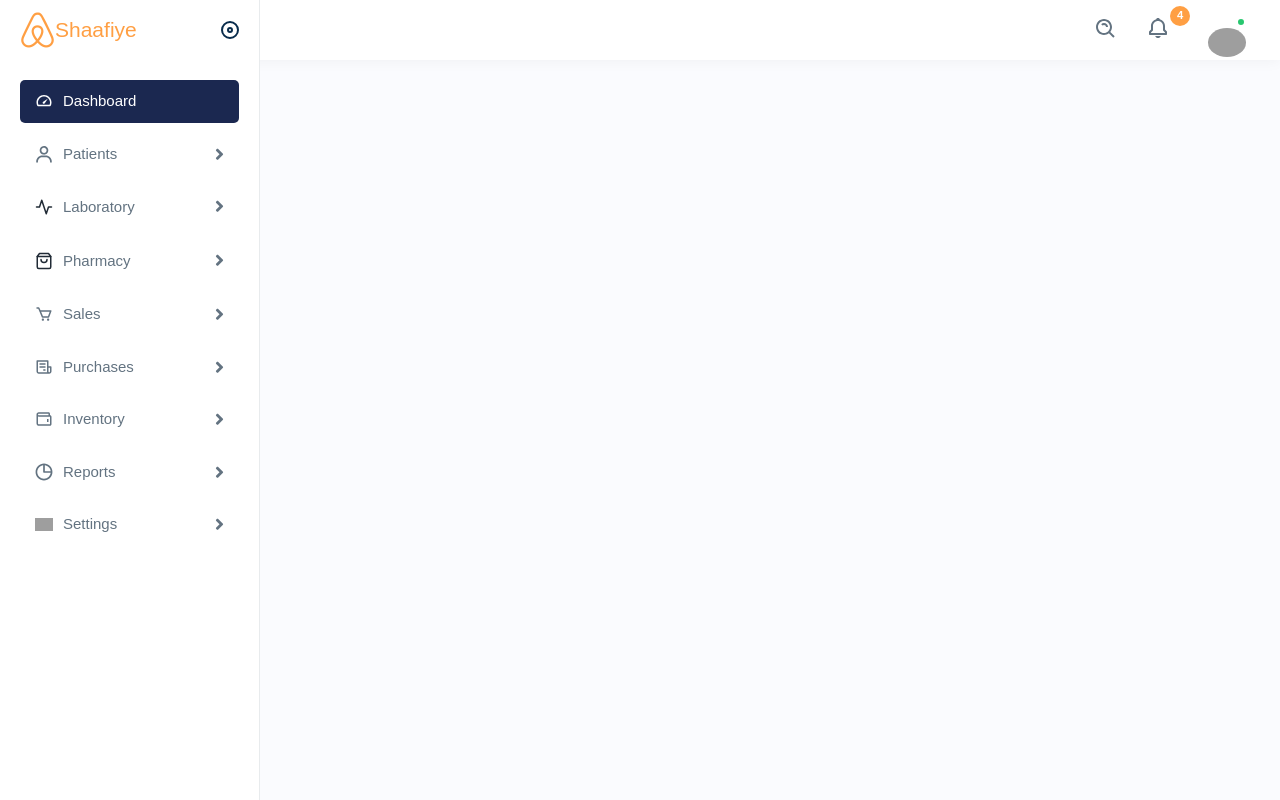
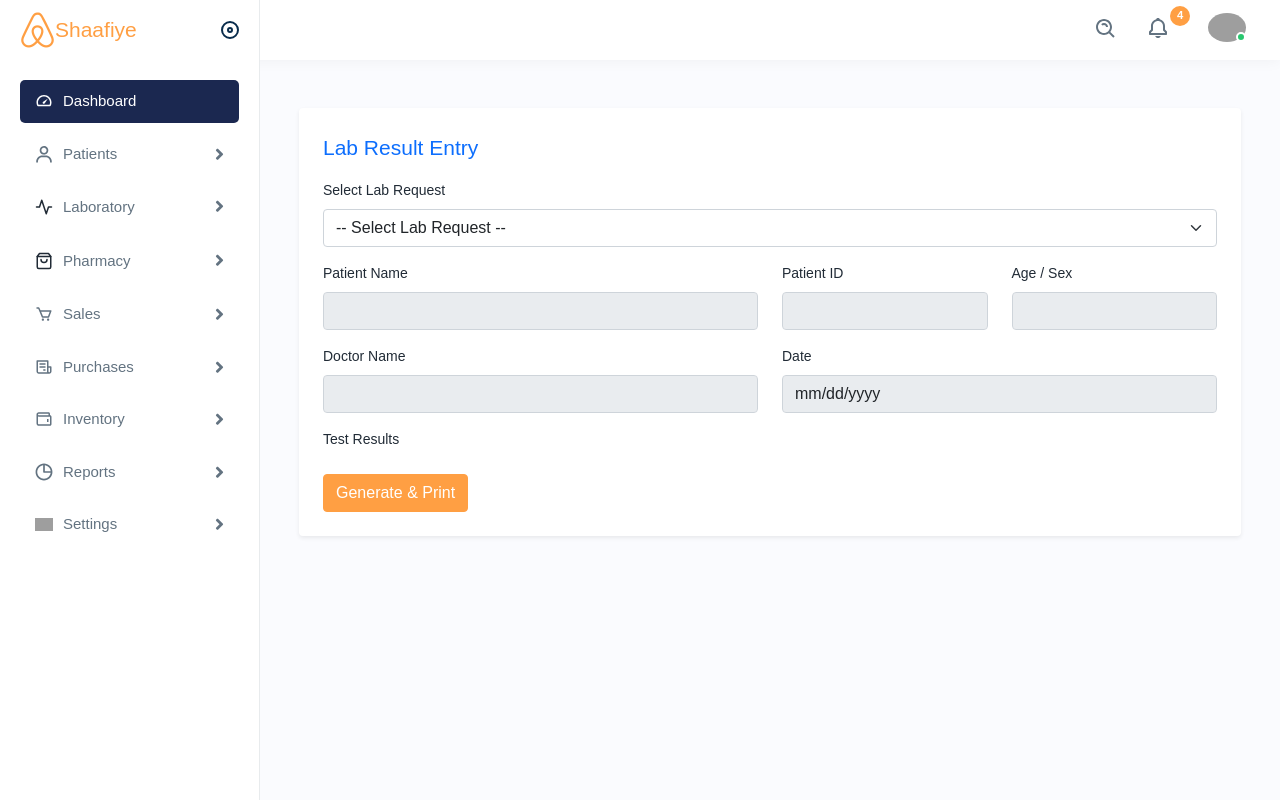
Before and after one commit to qoryooley12/pharmacy_system, a PHP site: page /pharmacy_system/Admin/lab-results-entry.php in a window 1280 px wide. Run offline with PHP 8.4, Linux system fonts and the light colour scheme; data comes from the database, SQL or seed files in the repository; some libraries are stand-ins or nearby versions; grey boxes are pictures that could not be loaded.

Commit message:
i commited lab-result-entery

```diff
--- a/Admin/lab-results-entry.php
+++ b/Admin/lab-results-entry.php
@@ -1,5 +1,5 @@
 <?php
-// include ("../includes/lab-results-entry.php");
+include ("../includes/lab-results-entry.php");
 include ("../includes/footer.php");
 include ("../includes/header.php");
 include ("../includes/sidebar.php");
--- /dev/null
+++ b/includes/lab-results-entry.php
@@ -0,0 +1,262 @@
+<!DOCTYPE html>
+<html lang="en">
+<head>
+  <meta charset="UTF-8" />
+  <meta name="viewport" content="width=device-width, initial-scale=1.0"/>
+  <title>Lab Result Entry</title>
+  <link href="https://cdn.jsdelivr.net/npm/bootstrap@5.3.2/dist/css/bootstrap.min.css" rel="stylesheet" />
+  <style>
+    body {
+      background: #f8f9fa;
+    }
+    @media print {
+      @page {
+        size: A4 portrait;
+        margin: 10mm;
+      }
+      body * {
+        visibility: hidden;
+      }
+      #printSection, #printSection * {
+        visibility: visible;
+      }
+      #printSection {
+        position: absolute;
+        left: 0;
+        top: 0;
+        width: 100%;
+        padding: 0;
+        margin: 0;
+      }
+      .no-print {
+        display: none !important;
+      }
+    }
+    .pharmacy-header {
+      display: flex;
+      align-items: center;
+      justify-content: center;
+      gap: 10px;
+      margin-bottom: 20px;
+    }
+    .pharmacy-header i {
+      font-size: 50px;
+      color: #0d6efd;
+    }
+    .pharmacy-name {
+      font-weight: bold;
+      font-size: 1.5rem;
+      color: #0d6efd;
+      text-align: center;
+    }
+    .pharmacy-contact {
+      text-align: center;
+      font-size: 0.9rem;
+      color: #6c757d;
+    }
+    #qrcode {
+      margin: 0 auto;
+      width: 128px;
+      height: 128px;
+    }
+  </style>
+</head>
+<body>
+    <div class="page-wrapper">
+<div class="container-fluid py-4">
+<div class="container py-4">
+  <div class="bg-white p-4 rounded shadow-sm">
+    <h4 class="mb-3 text-primary">Lab Result Entry</h4>
+
+    <form id="resultForm">
+      <div class="mb-3">
+        <label class="form-label">Select Lab Request</label>
+        <select class="form-select" id="labRequestSelect">
+          <option value="">-- Select Lab Request --</option>
+          <?php
+            include "../config/conn.php";
+            $sql = "SELECT id, patient_id, doctor_name, requested_tests, request_date FROM lab_requests";
+            $res = mysqli_query($conn, $sql);
+            while($row = mysqli_fetch_assoc($res)){
+                $val = htmlspecialchars(json_encode($row));
+                echo "<option value='$val'>Request #{$row['id']} | Dr. {$row['doctor_name']}</option>";
+            }
+          ?>
+        </select>
+      </div>
+
+      <div class="row mb-3">
+        <div class="col-md-6">
+          <label class="form-label">Patient Name</label>
+          <input type="text" class="form-control" id="patientName" readonly />
+        </div>
+        <div class="col-md-3">
+          <label class="form-label">Patient ID</label>
+          <input type="text" class="form-control" id="patientId" readonly />
+        </div>
+        <div class="col-md-3">
+          <label class="form-label">Age / Sex</label>
+          <input type="text" class="form-control" id="ageSex" readonly />
+        </div>
+      </div>
+
+      <div class="row mb-3">
+        <div class="col-md-6">
+          <label class="form-label">Doctor Name</label>
+          <input type="text" class="form-control" id="doctorName" readonly />
+        </div>
+        <div class="col-md-6">
+          <label class="form-label">Date</label>
+          <input type="date" class="form-control" id="requestDate" readonly />
+        </div>
+      </div>
+
+      <div class="mb-3">
+        <label class="form-label">Test Results</label>
+        <div class="row" id="testResults">
+          <!-- dynamically loaded inputs -->
+        </div>
+      </div>
+
+      <button type="submit" class="btn btn-primary no-print">Generate & Print</button>
+    </form>
+  </div>
+</div>
+
+<!-- Printable Section -->
+<div id="printSection" class="mt-5 d-none">
+  <!-- Pharmacy Header -->
+  <div class="pharmacy-header">
+    <i class="bi bi-heart-pulse-fill"></i>
+    <span class="pharmacy-name">Deris Uroone Pharmacy and Medical Laboratory</span>
+  </div>
+
+  <div class="pharmacy-contact">
+    Qoryooley - Somalia | Tel: +252615599345, +252613765455, +252617618145
+  </div>
+
+  <hr class="my-3"/>
+
+  <h3 class="text-center text-primary mb-4">Lab Result Sheet</h3>
+
+  <table class="table table-bordered">
+    <tbody>
+      <tr>
+        <th class="w-25">Patient Name</th>
+        <td id="printPatientName"></td>
+      </tr>
+      <tr>
+        <th>Patient ID</th>
+        <td id="printPatientId"></td>
+      </tr>
+      <tr>
+        <th>Age / Sex</th>
+        <td id="printAgeSex"></td>
+      </tr>
+      <tr>
+        <th>Date</th>
+        <td id="printDate"></td>
+      </tr>
+      <tr>
+        <th>Doctor</th>
+        <td id="printDoctorName"></td>
+      </tr>
+    </tbody>
+  </table>
+
+  <h5 class="mb-2 text-primary">Test Results:</h5>
+  <table class="table table-bordered table-sm">
+    <thead class="table-light">
+      <tr>
+        <th>Test</th>
+        <th>Result</th>
+      </tr>
+    </thead>
+    <tbody id="printResultsTable"></tbody>
+  </table>
+
+  <div class="text-center mt-4">
+    <div id="qrcode"></div>
+  </div>
+
+  <div class="pharmacy-contact mt-4">
+    Thanks for choosing Deris Uroone Pharmacy and Medical Laboratory.
+  </div>
+</div>
+        </div>
+        </div>
+
+<script src="https://cdnjs.cloudflare.com/ajax/libs/qrcodejs/1.0.0/qrcode.min.js"></script>
+<script>
+document.getElementById("labRequestSelect").addEventListener("change", function(){
+    const val = this.value;
+    if (!val) return;
+
+    const data = JSON.parse(val);
+
+    document.getElementById("doctorName").value = data.doctor_name;
+    document.getElementById("requestDate").value = data.request_date;
+
+    // Load patient data
+    fetch("../api/fetch_patient.php?id=" + data.patient_id)
+      .then(res => res.json())
+      .then(patient => {
+        document.getElementById("patientName").value = patient.name;
+        document.getElementById("patientId").value = patient.patient_no;
+        document.getElementById("ageSex").value = patient.age + " / " + patient.gender;
+
+        // store in select for later use
+        document.getElementById("labRequestSelect").dataset.patient = JSON.stringify(patient);
+      });
+
+    // Build test result fields
+    const container = document.getElementById("testResults");
+    container.innerHTML = "";
+    if (data.requested_tests) {
+        data.requested_tests.split(",").forEach(test => {
+            const col = document.createElement("div");
+            col.className = "col-md-6 mb-2";
+            col.innerHTML = `
+              <label class="form-label">${test}</label>
+              <input type="text" class="form-control" name="result_${test}" placeholder="Enter result for ${test}" />
+            `;
+            container.appendChild(col);
+        });
+    }
+});
+
+document.getElementById("resultForm").addEventListener("submit", function(e){
+    e.preventDefault();
+
+    const val = document.getElementById("labRequestSelect").value;
+    const data = JSON.parse(val);
+    const patient = JSON.parse(document.getElementById("labRequestSelect").dataset.patient || "{}");
+
+    document.getElementById("printPatientName").textContent = patient.name || "";
+    document.getElementById("printPatientId").textContent = patient.patient_no || "";
+    document.getElementById("printAgeSex").textContent = (patient.age || "") + " / " + (patient.gender || "");
+    document.getElementById("printDoctorName").textContent = document.getElementById("doctorName").value || "";
+    document.getElementById("printDate").textContent = document.getElementById("requestDate").value || "";
+
+    const table = document.getElementById("printResultsTable");
+    table.innerHTML = "";
+    document.querySelectorAll("#testResults input").forEach(input => {
+      if(input.value){
+        const tr = document.createElement("tr");
+        tr.innerHTML = `<td>${input.previousElementSibling.textContent}</td><td>${input.value}</td>`;
+        table.appendChild(tr);
+      }
+    });
+
+    // generate QR code
+    const qrDiv = document.getElementById("qrcode");
+    qrDiv.innerHTML = "";
+    const qrText = `Patient: ${patient.name}\nID: ${patient.patient_no}\nDoctor: ${document.getElementById("doctorName").value}\nDate: ${document.getElementById("requestDate").value}`;
+    new QRCode(qrDiv, { text: qrText, width: 128, height: 128 });
+
+    document.getElementById("printSection").classList.remove("d-none");
+    window.print();
+});
+</script>
+</body>
+</html>
--- a/js/lab_request.js
+++ b/js/lab_request.js
@@ -145,3 +145,38 @@ function generatePrint(patient, doctor, selectedTests, date) {
   document.getElementById("printSection").classList.remove("d-none");
   window.print();
 }
+
+
+
+document.getElementById("patientSelect").addEventListener("change", function(){
+    const val = this.value;
+    if(!val) return;
+
+    const data = JSON.parse(val);
+
+    // populate patient info
+    document.getElementById("printPatientName").textContent = data.name;
+    document.getElementById("printPatientId").textContent = data.patient_no;
+    document.getElementById("printAgeSex").textContent = data.age + "/" + data.gender;
+    document.getElementById("printDoctorName").textContent = data.doctor_name;
+    document.getElementById("printDate").textContent = data.request_date;
+
+    // OPTIONAL: display phone/address etc if you want
+    // e.g. console.log(data.phone, data.address);
+
+    // populate requested tests as input fields
+    const testsContainer = document.getElementById("testsResults");
+    testsContainer.innerHTML = "";
+
+    if (data.requested_tests) {
+        data.requested_tests.split(",").forEach(test => {
+            const div = document.createElement("div");
+            div.classList.add("col-md-6", "mb-2");
+            div.innerHTML = `
+                <label class="form-label">${test}</label>
+                <input type="text" class="form-control" name="${test}" placeholder="Enter result for ${test}"/>
+            `;
+            testsContainer.appendChild(div);
+        });
+    }
+});
```
Also changed, not shown: api/fetch_patient.php (added, +10 -0 lines), includes/lab-result.html (added, +251 -0 lines).
